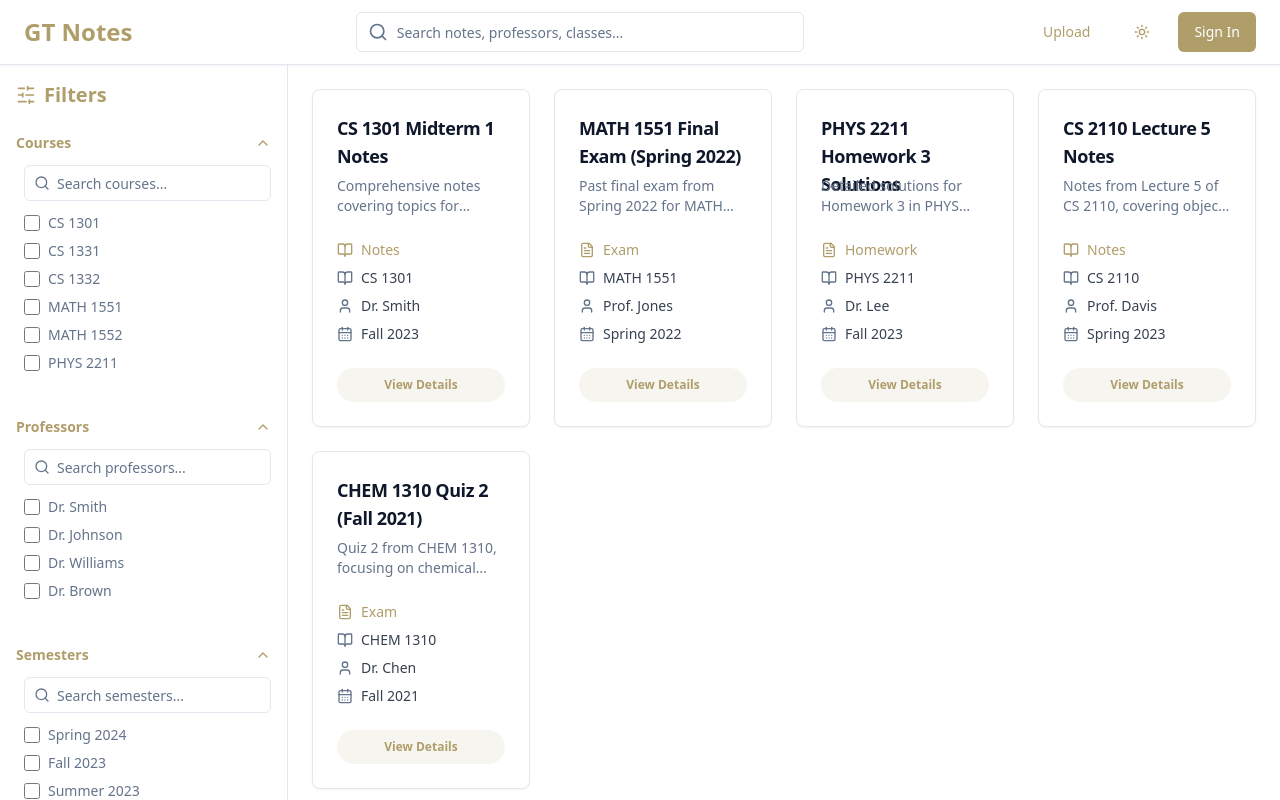
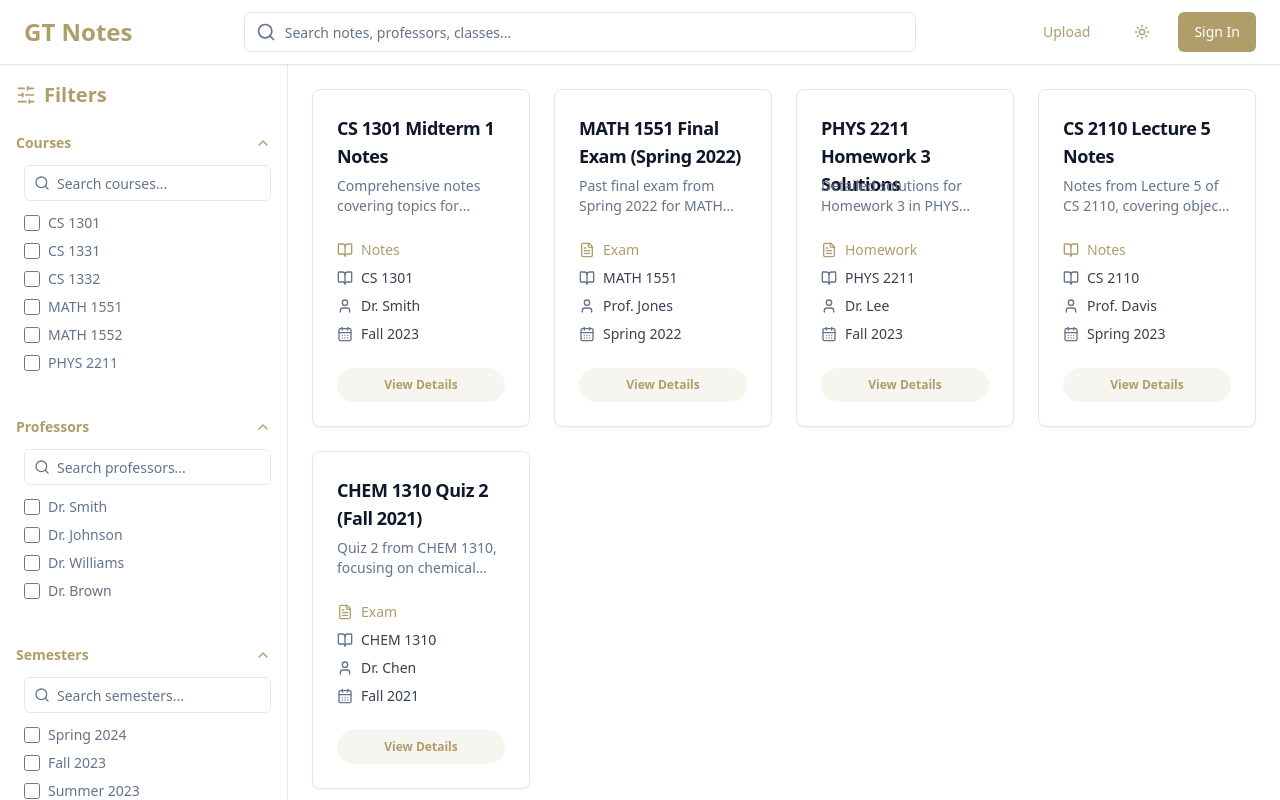
Before and after one commit to shasan00/gtnotes, a React (Vite) app: page / in a window 1280 px wide. Shown: the top 800 px of the page. Built offline with nearby package versions, Linux system fonts and the light colour scheme.

Commit message:
Searchbar fix long

```diff
--- a/src/components/Header.tsx
+++ b/src/components/Header.tsx
@@ -12,7 +12,7 @@ const Header = () => {
         <Link to="/" className="text-2xl font-bold text-gt-gold hover:text-gt-gold/90 flex-shrink-0">
           GT Notes
         </Link>
-        <div className="relative flex-1 max-w-md mx-auto">
+        <div className="relative flex-1 max-w-2xl mx-auto">
           <Input
             type="text"
             placeholder="Search notes, professors, classes..."
```
